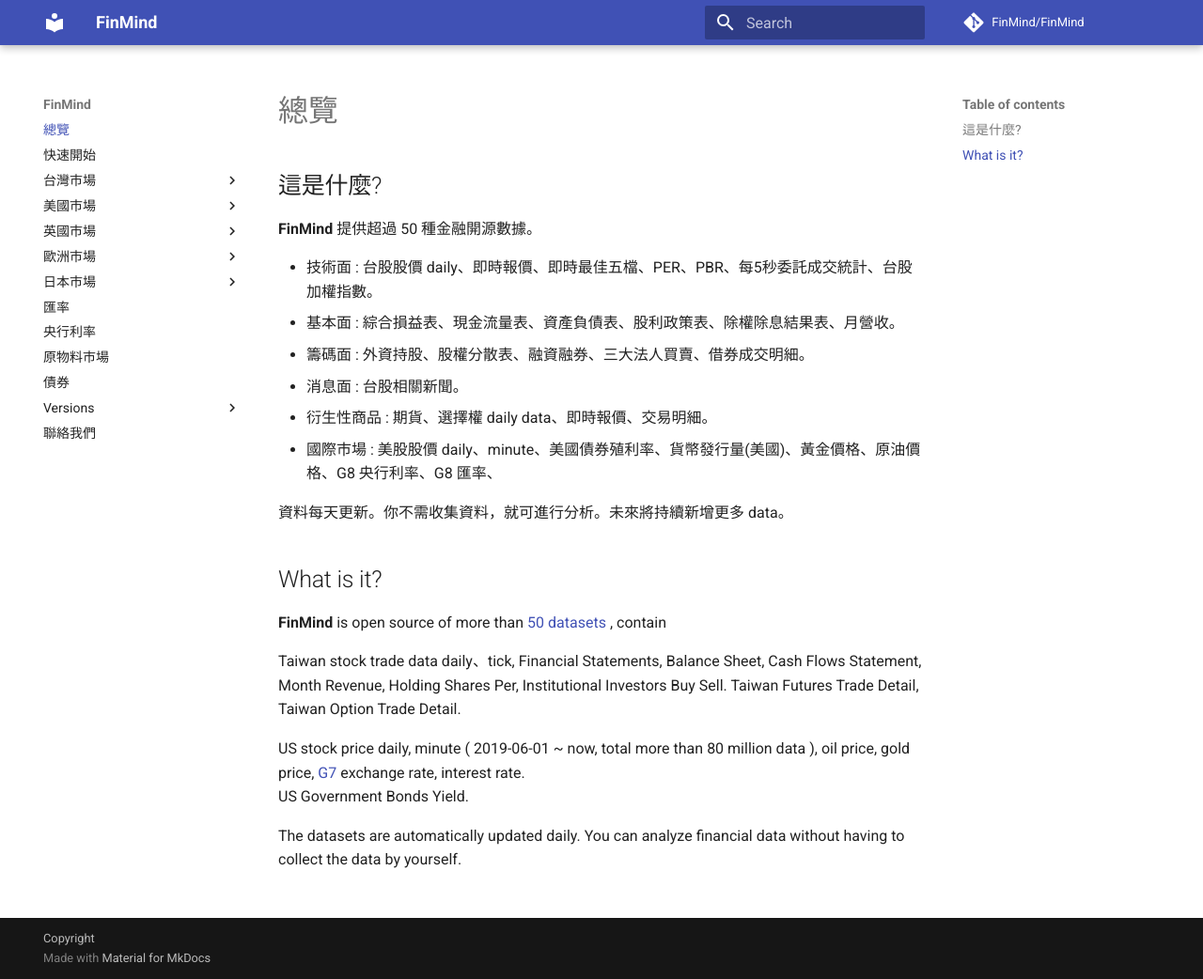
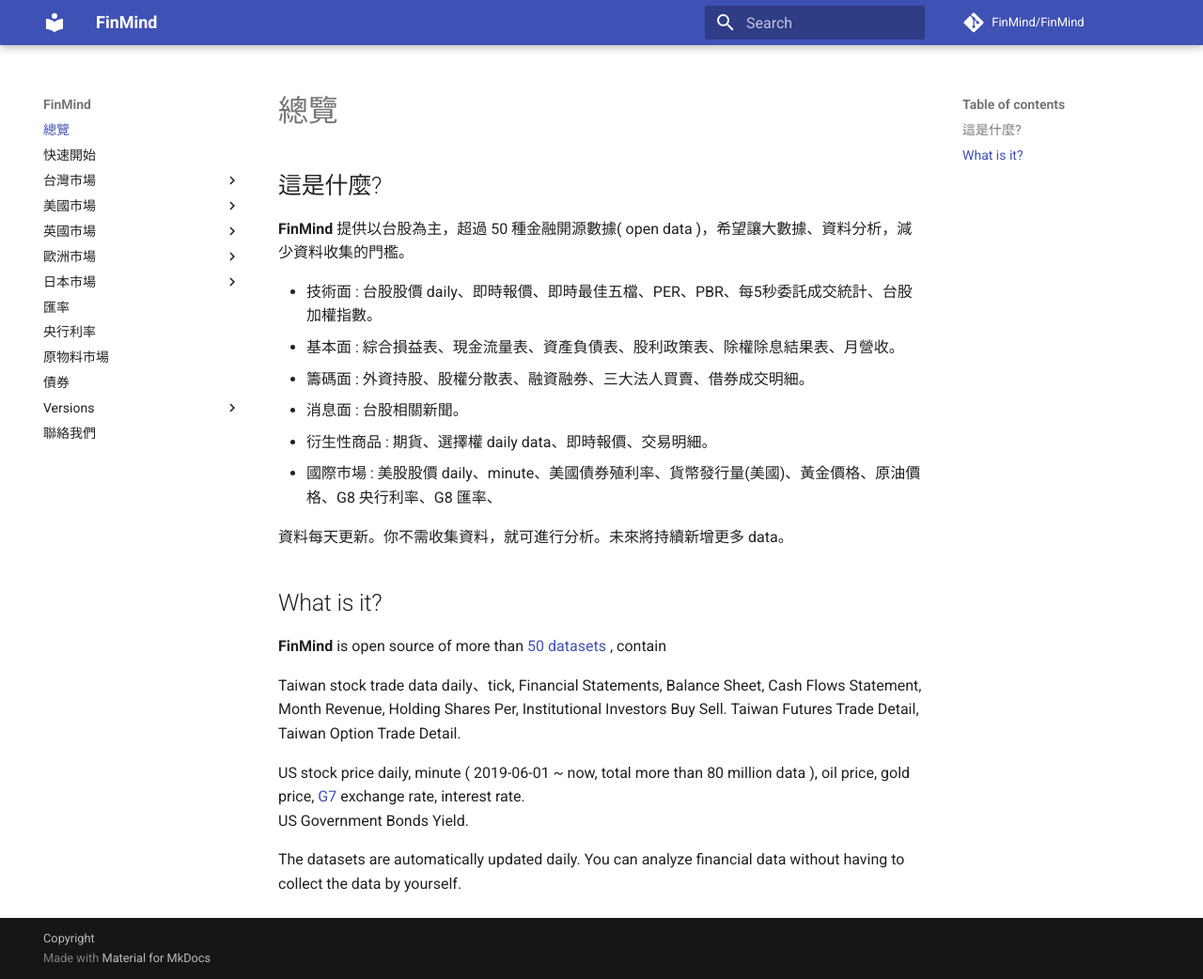
Before and after one commit to FinMind/FinMind-Doc, an MkDocs documentation site: the page built from docs/index.md, in a window 1280 px wide and 1042 px high. Shown: the whole window at 94% size. Built offline with MkDocs 1.6.1 and Material for MkDocs 9.7.7, drawn with Linux system fonts in a browser that asks for light colours; comment, search, counter and statistics services are not loaded.

Commit message:
feat: add 台股 on index

```diff
--- a/docs/index.md
+++ b/docs/index.md
@@ -1,5 +1,5 @@
 ## 這是什麼?
-**FinMind** 提供超過 50 種金融開源數據。
+**FinMind** 提供以台股為主，超過 50 種金融開源數據( open data )，希望讓大數據、資料分析，減少資料收集的門檻。
 
 * 技術面 : 台股股價 daily、即時報價、即時最佳五檔、PER、PBR、每5秒委託成交統計、台股加權指數。
 * 基本面 : 綜合損益表、現金流量表、資產負債表、股利政策表、除權除息結果表、月營收。
```
